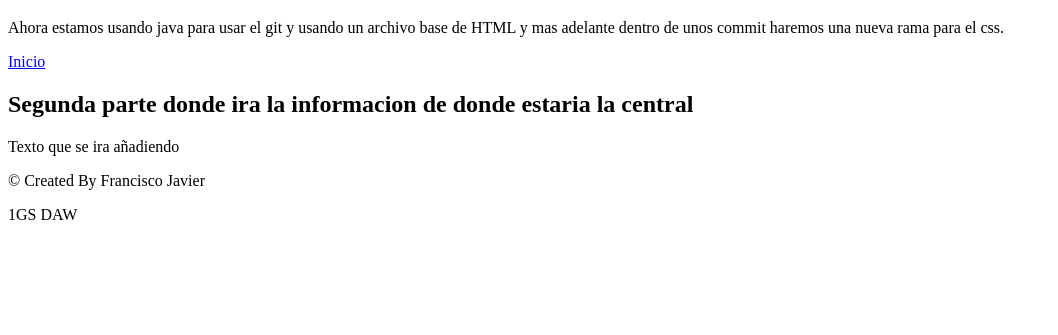
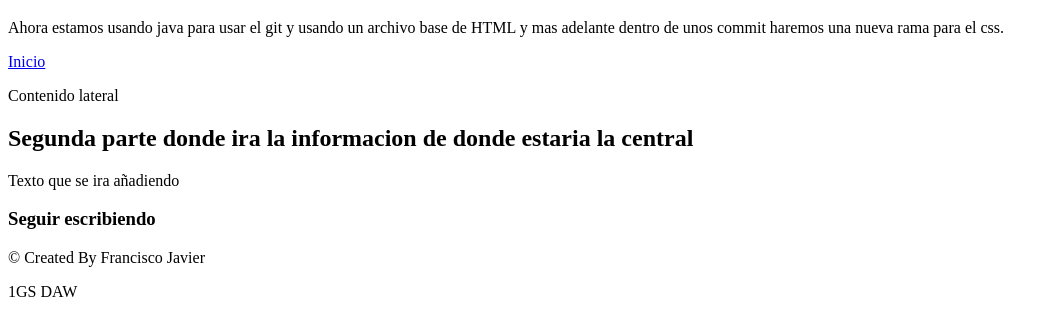
Before and after one commit to NoisyBoy01/pruebaHTMLEclipse, a plain HTML site: page index.html in a window 1280 px wide. Shown: the part 61-396 px from the top of the page, without its empty margins (0-1058 px from the left). Drawn offline with Linux system fonts and the light colour scheme.

Commit message:
Restructuracion

```diff
--- a/index.html
+++ b/index.html
@@ -27,14 +27,27 @@
 	<a href= " index.html">Inicio</a>
 
 </nav>
+			<aside>
+				<p> Contenido lateral</p>
+</aside>
+
 
 <main>
 
 
 	<h2>Segunda parte donde ira la informacion de donde estaria la central</h2>
 
-<p>Texto que se ira añadiendo</p>
+	<p>Texto que se ira añadiendo</p>
 
+		<section>
+
+			<article>
+
+		<h1>Seguir escribiendo</h1>
+
+</article>
+
+</section>
 
 
 </main>
```
